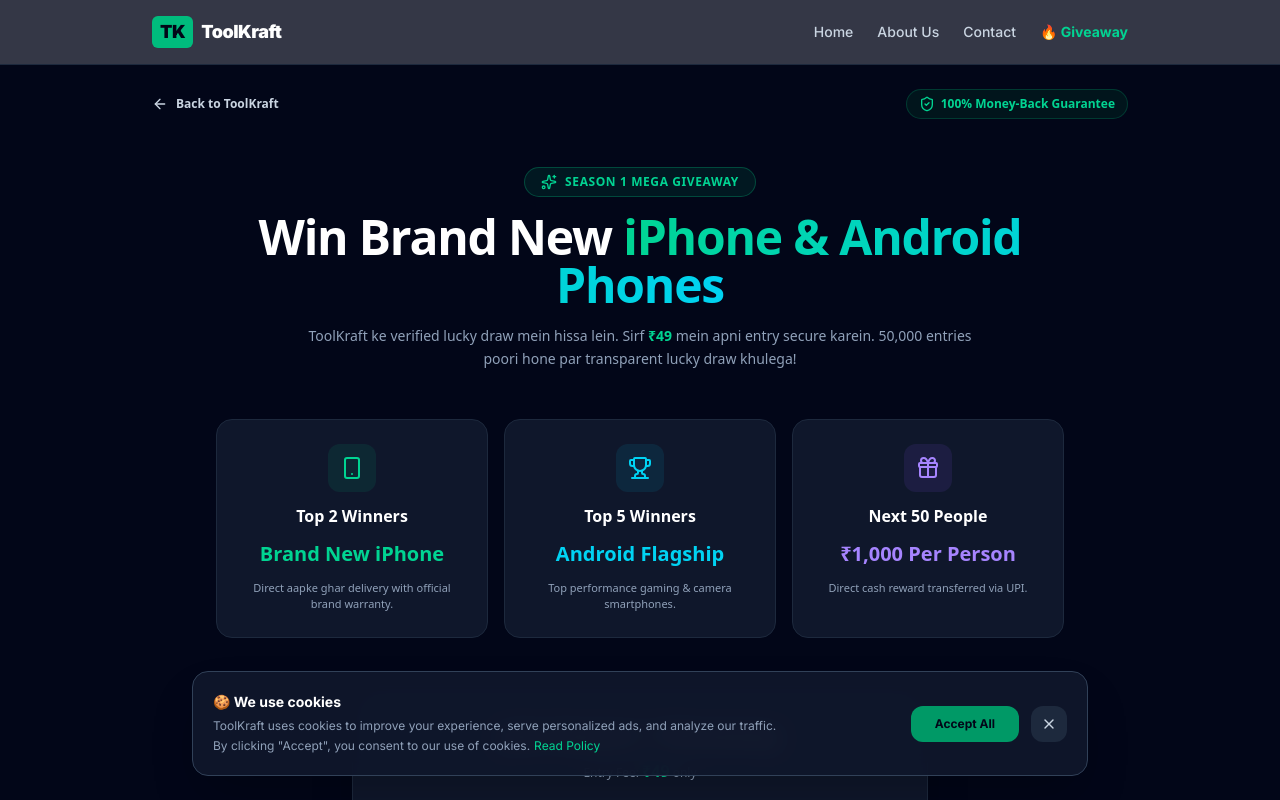
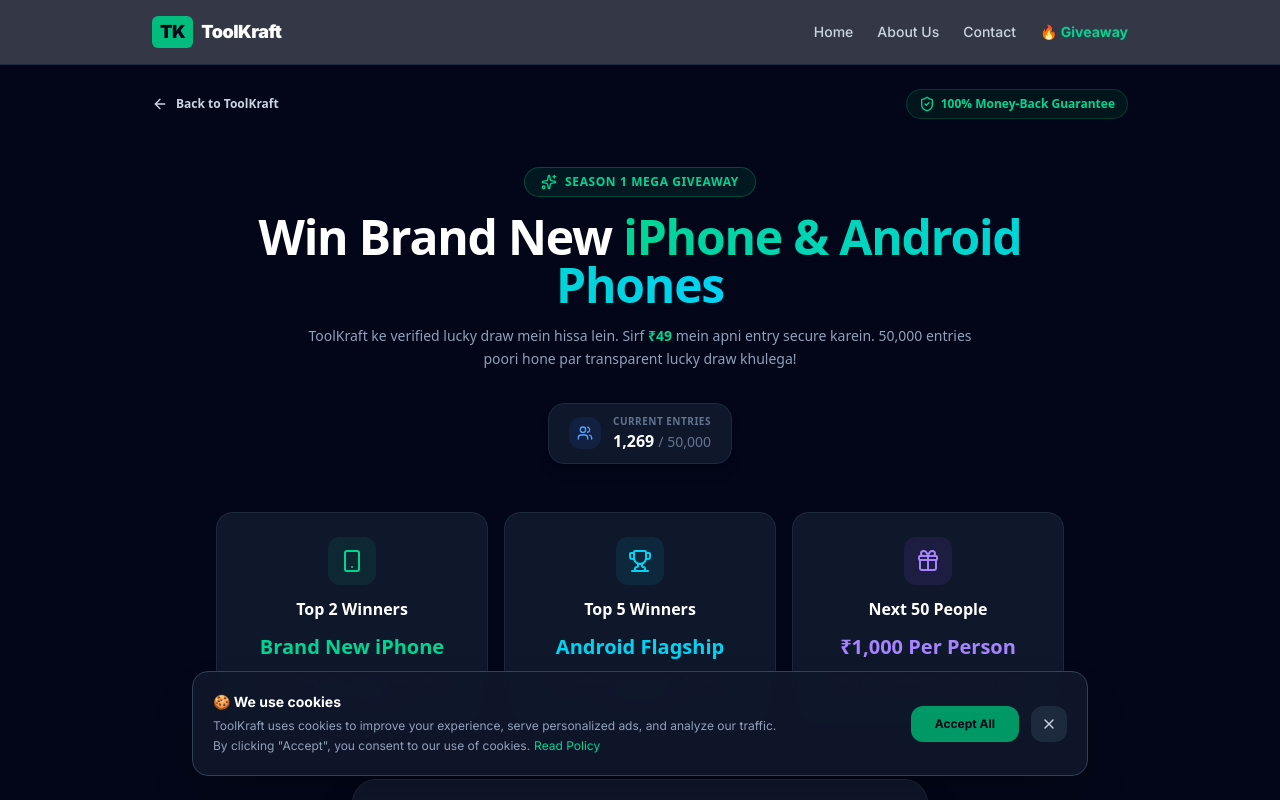
Before and after one commit to atulpatle28/toolnova, a Next.js app: page /contest in a window 1280 px wide. Shown: the top 800 px of the page. Built offline with nearby package versions, Linux system fonts and the light colour scheme.

Commit message:
Pro Update: Added live entries counter to contest page

```diff
--- a/app/contest/page.tsx
+++ b/app/contest/page.tsx
@@ -11,7 +11,8 @@
   HelpCircle,
   ArrowLeft,
   Sparkles,
-  ExternalLink
+  ExternalLink,
+  Users
 } from "lucide-react";
 
 export default function ContestPage() {
@@ -48,6 +49,19 @@
           <p className="text-xs sm:text-sm text-slate-400 max-w-2xl mx-auto leading-relaxed">
             ToolKraft ke verified lucky draw mein hissa lein. Sirf <strong className="text-emerald-400">₹49</strong> mein apni entry secure karein. 50,000 entries poori hone par transparent lucky draw khulega!
           </p>
+
+          {/* Current Entries Badge */}
+          <div className="pt-4 flex justify-center">
+            <div className="inline-flex items-center gap-3 bg-slate-900 border border-slate-800 px-5 py-2.5 rounded-2xl shadow-lg">
+              <div className="w-8 h-8 bg-blue-500/10 text-blue-400 rounded-xl flex items-center justify-center">
+                <Users className="w-4 h-4" />
+              </div>
+              <div className="text-left">
+                <p className="text-[10px] font-bold text-slate-500 uppercase tracking-wider">Current Entries</p>
+                <p className="text-base font-black text-white">1,269 <span className="text-sm font-medium text-slate-500">/ 50,000</span></p>
+              </div>
+            </div>
+          </div>
         </div>
 
         {/* Prizes Breakdown Grid */}
```
